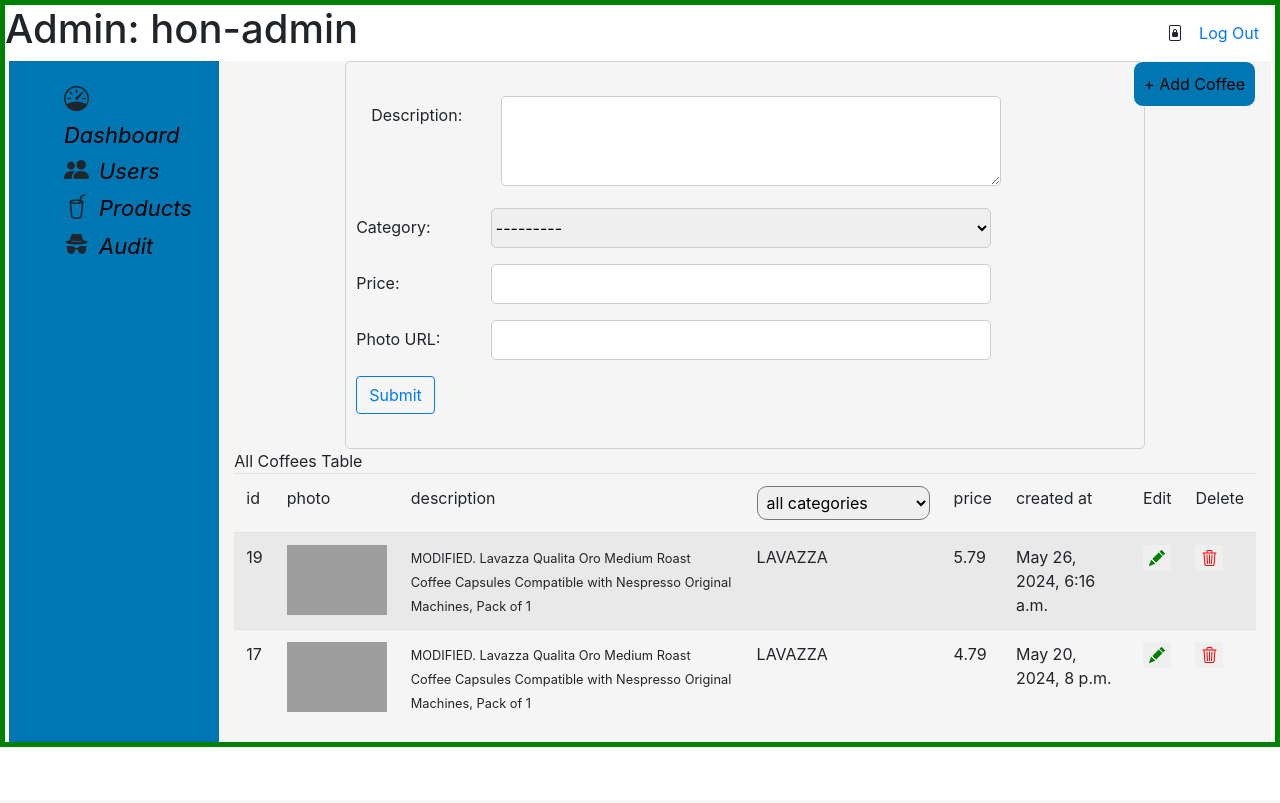
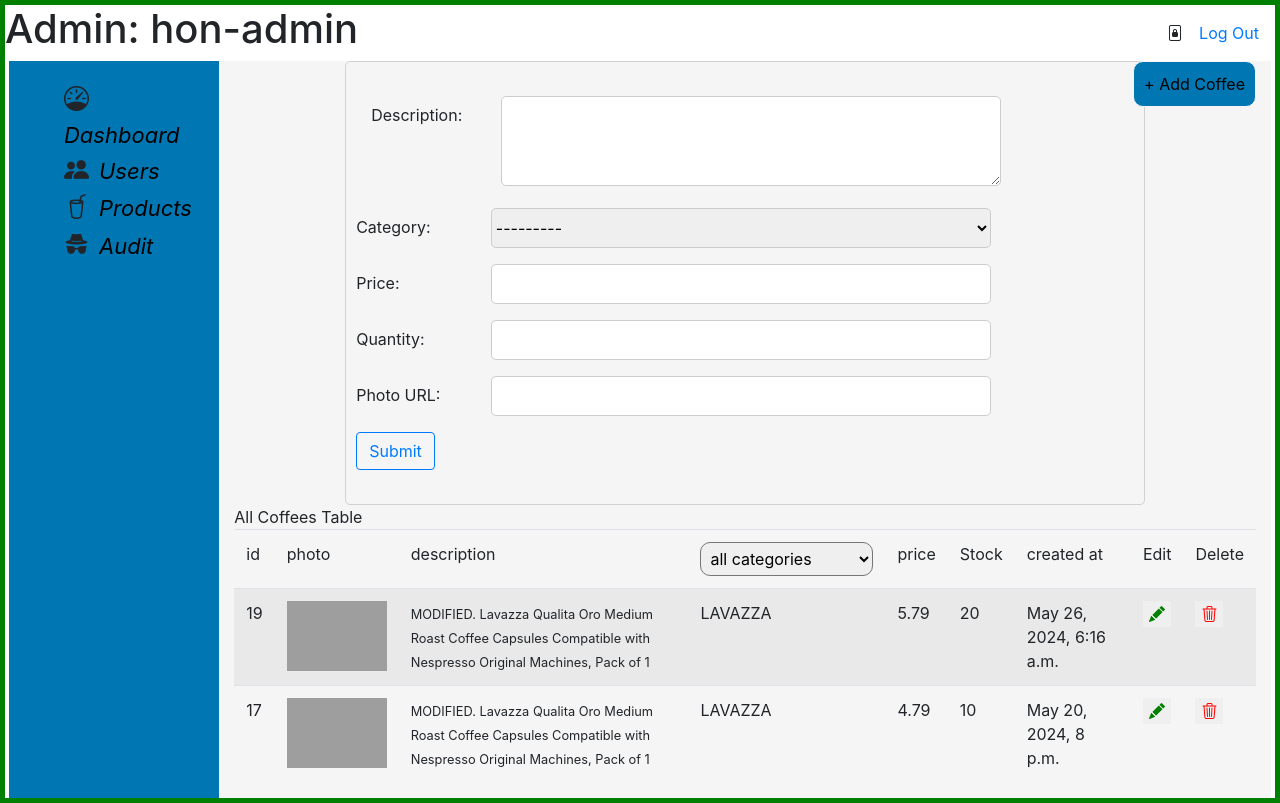
Before and after one commit to hon-nova/eCoffee, a Django app: page /coffee_admin/products in a window 1280 px wide, after a click on "+ Add Coffee". Before the commit the page ends 747 px from the top, so only its background shows below. Run offline with Django 4.2, Linux system fonts and the light colour scheme; a user stored in the database is signed in; data comes from the database, SQL or seed files in the repository; both versions use the stored data as it was after the commit; some libraries are stand-ins or nearby versions; grey boxes are pictures that could not be loaded.

Commit message:
added coffees

```diff
--- a/eCoffee/forms.py
+++ b/eCoffee/forms.py
@@ -7,4 +7,4 @@ class ProductForm(forms.ModelForm):
 
    class Meta:
       model=Product
-      fields=['description','category','price','photo_url']
+      fields=['description','category','price','quantity','photo_url']
--- a/eCoffee/models.py
+++ b/eCoffee/models.py
@@ -27,6 +27,7 @@ class Product(models.Model):
     description=models.TextField()
     category=models.CharField(max_length=14,choices=CATEGORY_CHOICES)
     price = models.DecimalField(max_digits=10, decimal_places=2)
+    quantity=models.IntegerField()
     photo_url=models.URLField()
     created_at=models.DateTimeField(auto_now_add=True)
 
--- a/eCoffee/templates/eCoffee/admin_products.html
+++ b/eCoffee/templates/eCoffee/admin_products.html
@@ -10,7 +10,7 @@
 		<div class="collapse" id="editForm">
 			<div class="new-product">
 				{{ form.non_field_errors }}
-				<form method="POST" enctype="multipart/form-data" class="my-4" action="{% url 'admin_products' %}">
+				<form method="POST" enctype="multipart/form-data" class="my-4">
 				  {% csrf_token %}
 				  <div class="form-group row">
 					 {{ form.description.errors }}
@@ -40,6 +40,15 @@
 					 <div class="col-sm-10 create-input">{{ form.price }}</div>
 				  </div>
 				  <div class="form-group row">
+					{{ form.quantity.errors }}
+					<label
+					  for="{{ form.quantity.id_for_label }}"
+					  class="col-sm-2 col-form-label"
+					  >Quantity:</label
+					>
+					<div class="col-sm-10 create-input">{{ form.quantity }}</div>
+				 </div>
+				  <div class="form-group row">
 					 {{ form.photo_url.errors }}
 					 <label
 						for="{{ form.photo_url.id_for_label }}"
@@ -52,7 +61,6 @@
 				</form>
 			 </div>
 		</div>
-
 
       <div class="products">All Coffees Table
         <table class="table table-striped">
@@ -71,34 +79,35 @@
 					</select>
 					</form>
 				</td>
-				<td>price</td><td>created at</td><td>Edit</td><td>Delete</td>
+				<td>price</td><td>Stock</td><td>created at</td><td>Edit</td><td>Delete</td>
          </tr>
-
        </thead>
         <tbody>
 			{%if products %}
     			{% for coffee in products %}
+				{%with forloop.counter0 as index %}
          <tr>
 				<td>{{ coffee.id }}</td>
 				<td><img src="{{ coffee.photo_url }}" width="100" height="70" alt="coffee"/></td>
 				<td><small>{{ coffee.description }}</small></td>
 				<td>{{coffee.category}}</td>
 				<td>{{coffee.price}}</td>
+				<td>{{ coffee.quantity }}
 				<td>{{coffee.created_at}}</td>
 				<td>
 					<div class="edit">
-						<form method="POST" action="{% url 'edit_product' coffee.id %}">
-							{%csrf_token%}
+						{% comment %} <form method="PUT" action="{% url 'admin_products' coffee.id %}">
+							{%csrf_token%}				 {% endcomment %}
 						<button type="submit" class="pencil-circle" style="border:none;"
 						data-toggle="collapse" data-target="#editForm" aria-expanded="false" aria-controls="editForm"
 						onclick="editProduct({{coffee.id}})"
 						><i class="bi bi-pencil-fill pencil" id="pen-icon"></i></button>
-						</form>
+						{% comment %} </form>				 {% endcomment %}
 					</div>
 				</td>
 				<td>
 					<div class="delete">
-						<form method="POST" action="{% url 'delete_product' %}" >
+						<form method="POST" action="{% url 'delete_product'%}" >
 							{%csrf_token%}
 							<input type="hidden" name="product_index" value="{{index}}"/>
 							<button type="submit" style="border:none;">
@@ -108,7 +117,9 @@
 					</div>
 				</td>
       	</tr>
+		{%endwith%}
       {%endfor%}
+
 		{%else%}
 			<tr><td colspan="5" class="text-center">No items found</td></tr>
 		{%endif%}
@@ -124,18 +135,20 @@
 	{%block script%}
 <script>
 	const editProduct = async(productId)=>{
-		await fetch(`/edit_product/${productId}`)
-		.then(response=>
-
-		{console.log(response.json())
-			response.json()})
+		console.log('productId::',productId)
+		await fetch(`/get_product/${productId}`)
+		.then(response=>response.json())
 		.then(data=>{
 			console.log(`data got from views.py::${data.category}`)
-
+			console.log('productId::',productId)
+			//console.log('data.id::',data.id)
 			document.querySelector('[name="description"]').value = data.description;
          document.querySelector('[name="category"]').value = data.category;
          document.querySelector('[name="price"]').value = data.price;
          document.querySelector('[name="photo_url"]').value = data.photo_url;
+
+			document.getElementById('productForm').action = `/edit_product/${productId}/`;
+			$('#editForm').collapse('show');
 		})
 		.catch(error => console.error('Error fetching product data:', error));
 
--- a/eCoffee/urls.py
+++ b/eCoffee/urls.py
@@ -8,6 +8,7 @@ urlpatterns =[
    path("register", views.register, name="register"),
    path('coffee_admin',views.main_dashboard,name="main_dashboard"),
    path("coffee_admin/products",views.admin_products,name="admin_products"),
+   path("get_product/<int:product_id>",views.get_product,name="get_product"),
    path('coffee_admin/users',views.admin_users,name='admin_users'),
    path('home_products',views.home_products,name="products"),
    path('delete_product',views.delete_product,name="delete_product"),
--- a/eCoffee/views.py
+++ b/eCoffee/views.py
@@ -130,29 +130,46 @@ def delete_product(request):
         form_product_index=request.POST.get('product_index')
         try:
             form_product_index=int(form_product_index)
-            # logging.debug(f'index from FORM 2:',form_product_index)
+            logging.debug(f'index from FORM::{form_product_index}')
         except(ValueError):
             return redirect('admin_products')
 
         products= Product.objects.all()
+        products = products.order_by('-created_at')
 
-        if form_product_index<len(products):
+        if form_product_index < len(products):
             product_to_delete=products[form_product_index]
             product_to_delete.delete()
         return redirect('admin_products')
     return render(request,'eCoffee/admin_products.html',{"products":products})
 
 @user_passes_test(is_admin)
+def get_product(request,product_id):
+    product=get_object_or_404(Product,pk=product_id)
+
+
+    data = {
+    'description': product.description,
+    'category': product.category,
+    'price': product.price,
+    'photo_url': product.photo_url,
+    }
+    # logging.debug(f'data::{data}')
+    return JsonResponse(data)
+
+@user_passes_test(is_admin)
 def edit_product(request,product_id):
     product=get_object_or_404(Product,pk=product_id)
-    if request.method=="POST":
-        data = {
-        'description': product.description,
-        'category': product.category,
-        'price': product.price,
-        'photo_url': product.photo_url,
-        }
-        logging.debug(f'data::{data}')
-        return JsonResponse(data)
+
+    if request.method == 'POST':
+        form = ProductForm(request.POST, request.FILES, instance=product)
+        if form.is_valid():
+            form.save()
+            return redirect('admin_products')
     else:
-        return JsonResponse({'error found::': 'Unknown backend errors'}, status=401)
+        form = ProductForm(instance=product)
+
+    return render(request, "eCoffee/admin_products.html", {
+        "form": form,
+        "product_id": product_id,
+    })
```
Also changed, not shown: db.sqlite3, eCoffee/migrations/0004_product_quantity.py (added).
